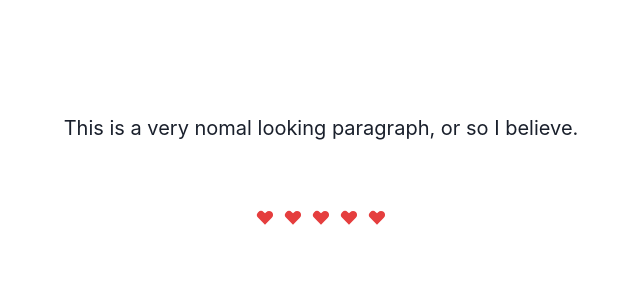
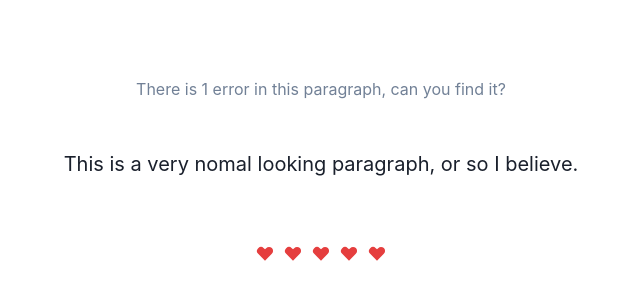
Before and after one commit to westbrookdaniel/classroom-games, a Next.js app: page / in a window 1280 px wide. Shown: the part 230-530 px from the top of the page, without its empty margins (319-959 px from the left). Built offline with nearby package versions, Linux system fonts and the light colour scheme.

Commit message:
Add question

```diff
--- a/pages/index.tsx
+++ b/pages/index.tsx
@@ -1,10 +1,11 @@
 import * as React from 'react'
-import { Flex, VStack } from '@chakra-ui/react'
+import { Flex, VStack, Text } from '@chakra-ui/react'
 import type { NextPage } from 'next'
 import Head from 'next/head'
 import TokenParagraph from '../components/TokenParagraph'
 import { useStore } from '../store'
 import Health from '../components/Health'
+import { plural } from '../utils/plural'
 
 useStore
     .getState()
@@ -13,12 +14,16 @@ useStore
     })
 
 const Home: NextPage = () => {
+    const answers = useStore((s) =>
+        Object.values(s.tokenMap).filter((s) => s.answer)
+    )
     return (
         <Flex
             minH="100vh"
             minW="100vw"
             alignItems="center"
             justifyContent="center"
+            p={6}
         >
             <Head>
                 <title>Classroom Games</title>
@@ -29,7 +34,19 @@ const Home: NextPage = () => {
                 <link rel="icon" href="/favicon.ico" />
             </Head>
             <VStack spacing={16}>
-                <TokenParagraph />
+                <VStack spacing={12}>
+                    <Text color="gray.500" align="center">
+                        There{' '}
+                        {plural(
+                            answers.length,
+                            `is ${answers.length} error`,
+                            `are ${answers.length} errors`
+                        )}{' '}
+                        in this paragraph, can you find{' '}
+                        {plural(answers.length, 'it', 'them all')}?
+                    </Text>
+                    <TokenParagraph />
+                </VStack>
                 <Health />
             </VStack>
         </Flex>
--- /dev/null
+++ b/utils/plural.ts
@@ -0,0 +1,3 @@
+export function plural(count: number, singular: string, plural: string) {
+    return count === 1 ? singular : plural
+}
```
